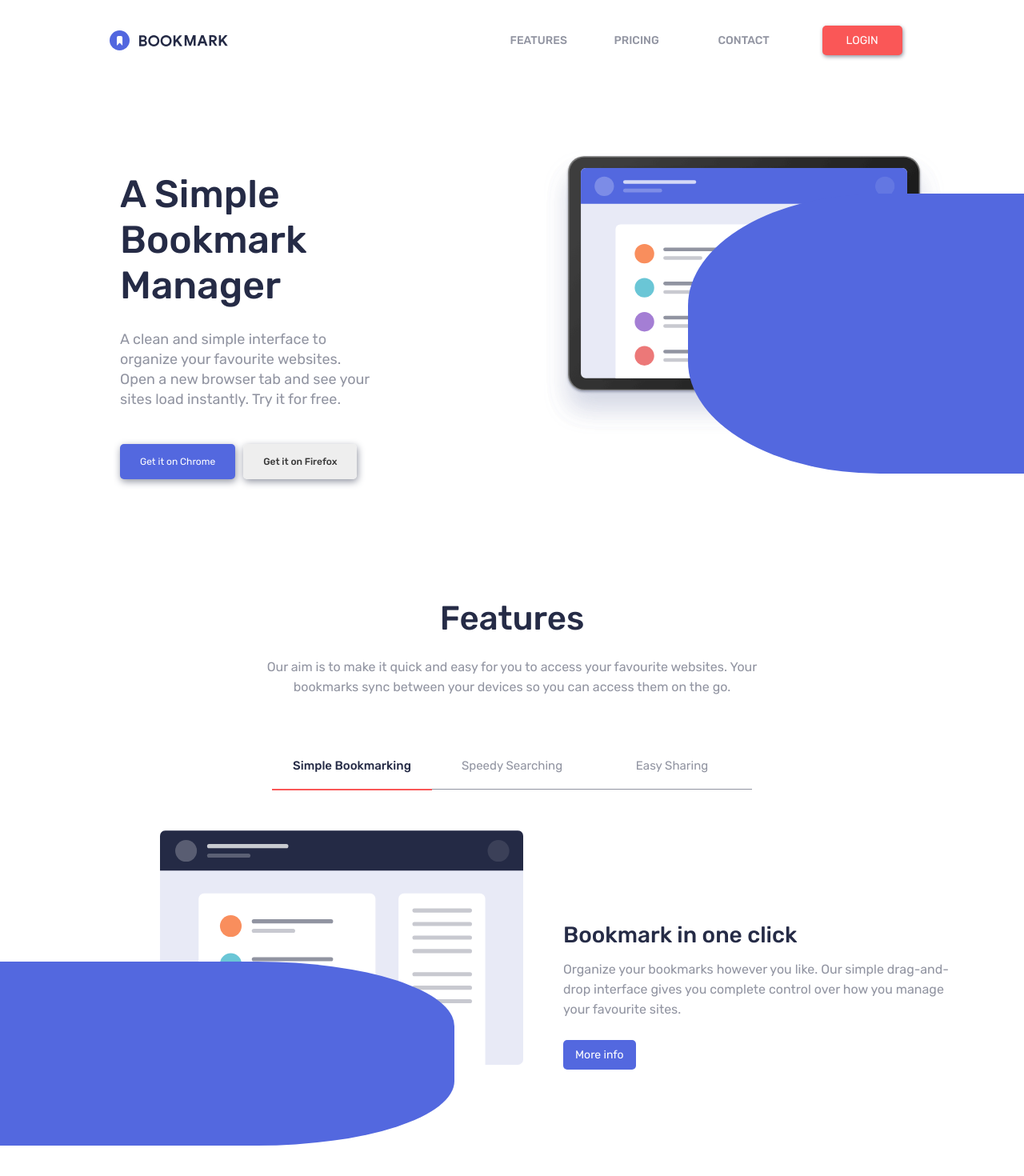
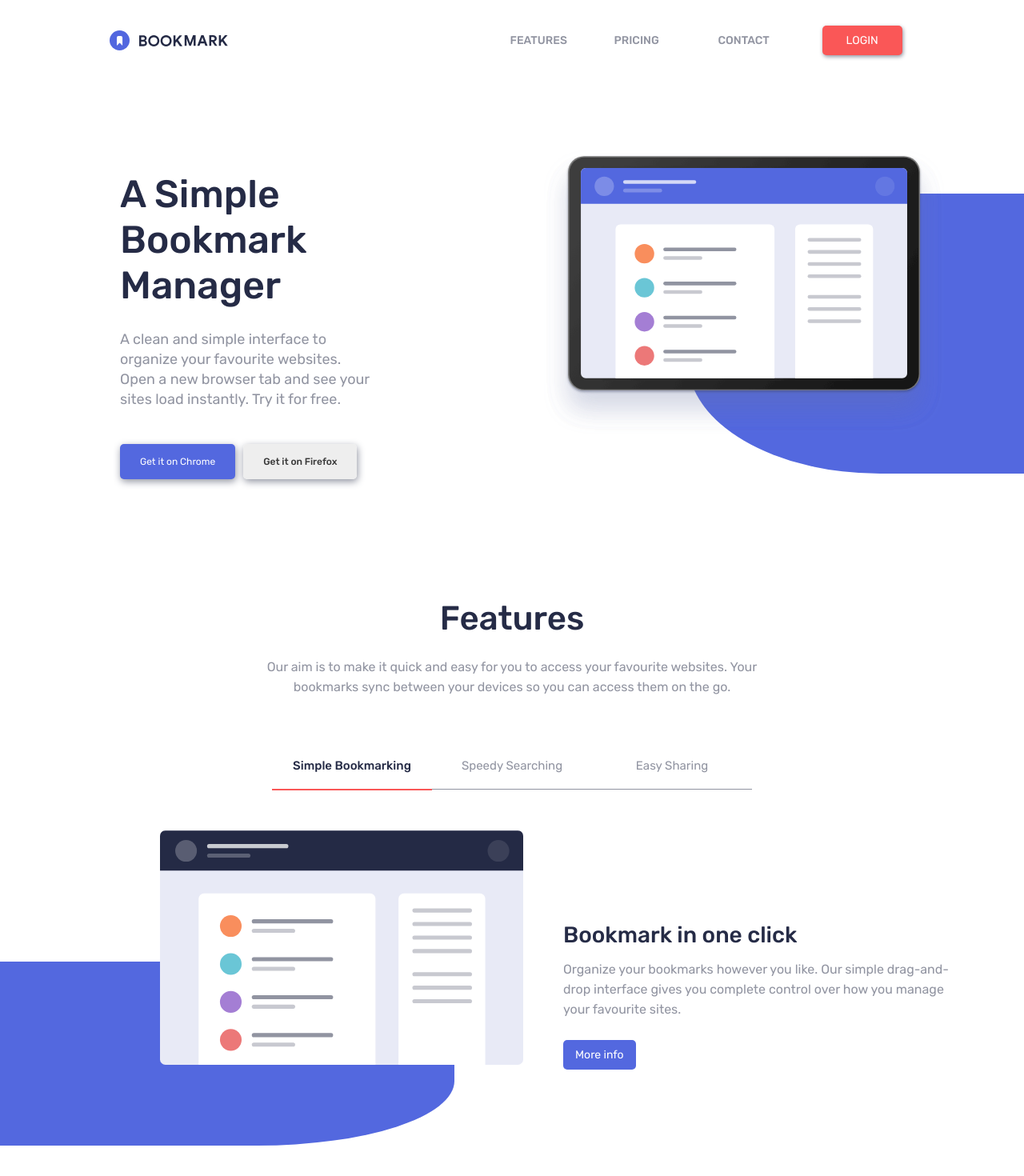
Before and after one commit to BillyJoeDev/bookmark-landing, a React (Create React App) app: page / in a window 1280 px wide. Shown: the top 1470 px of the page at 80% size. Built offline with nearby package versions, Linux system fonts and the light colour scheme.

Commit message:
index fix

```diff
--- a/src/components/Features/Features.css
+++ b/src/components/Features/Features.css
@@ -73,12 +73,14 @@
     border-top-right-radius: 35%;
     border-bottom-right-radius: 35%;
     background-color: var(--primary-color-blue);
+    z-index: 0;
 }
 
 .features-section-image-wrapper img
 {
     margin-bottom: -250px;
     margin-left: 250px;
+    z-index: 1;
 }
 
 .features-section-content {
--- a/src/components/Hero/Hero.css
+++ b/src/components/Hero/Hero.css
@@ -77,12 +77,14 @@
     border-top-left-radius: 40%;
     border-bottom-left-radius: 40%;
     background-color: var(--primary-color-blue);
+    z-index: 0;
 }
 
 .hero-image-wrapper img
 {
     margin-bottom: -300px;
     margin-right: 100px;
+    z-index: 1;
 }
 
 @media screen and (max-width: 1245px) {
```
